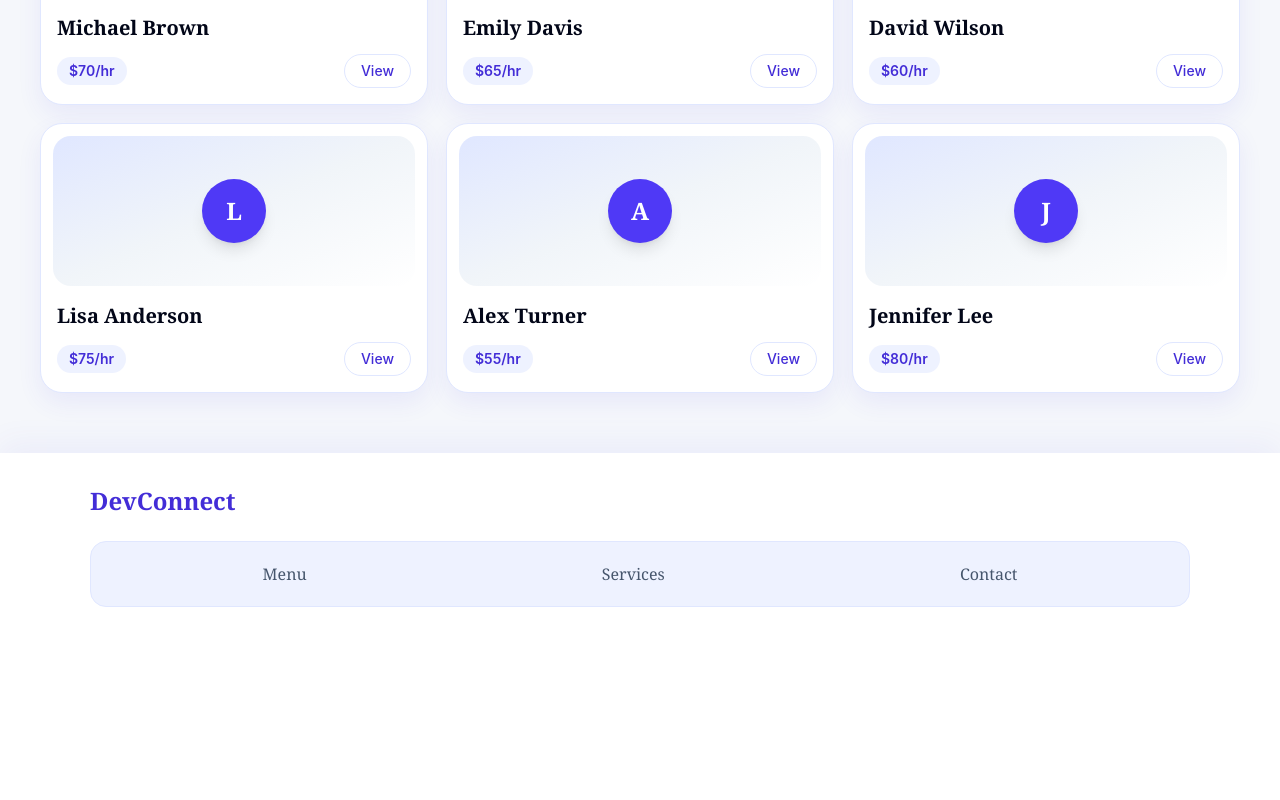
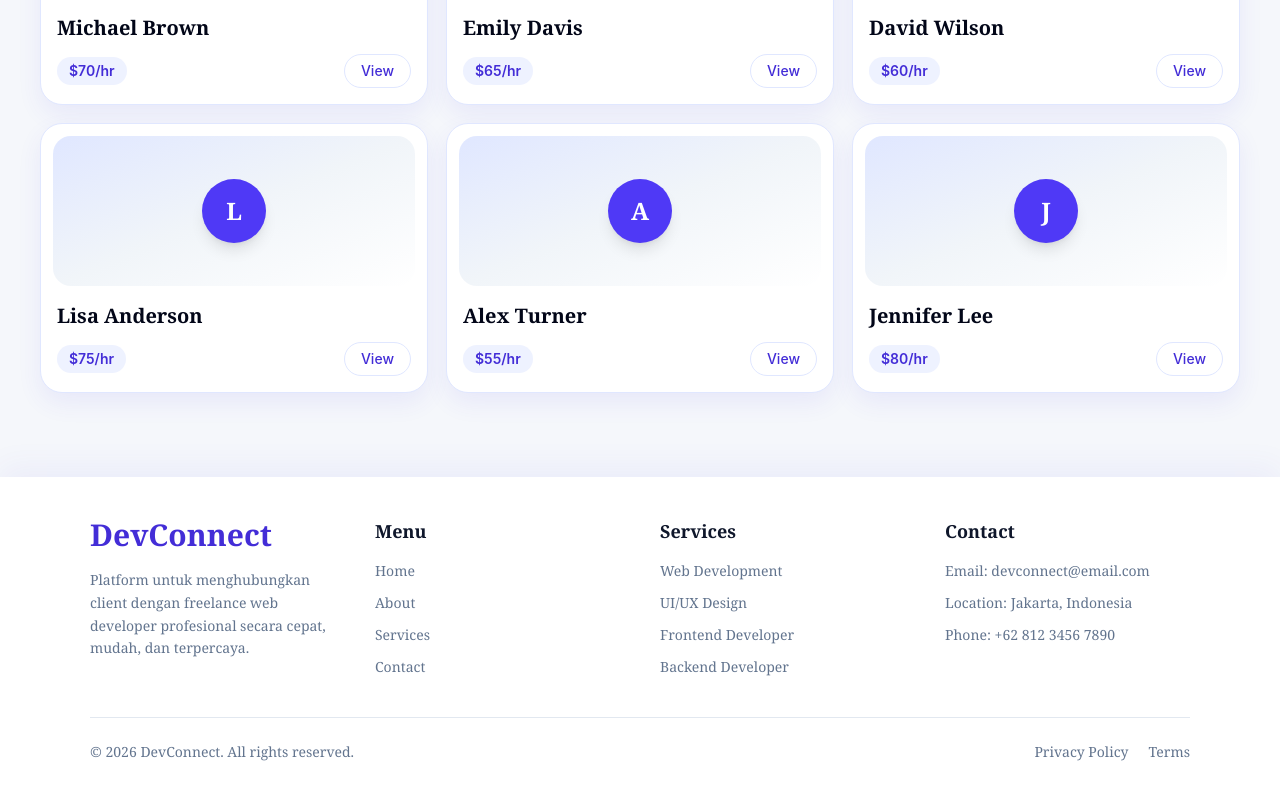
Before and after one commit to lutbagas/capstone-project, a Next.js app: page / in a window 1280 px wide. Shown: the part 1659-2459 px from the top of the page. Before the commit the page ends 2298 px from the top, so only its background shows below. Built offline with nearby package versions, Linux system fonts and the light colour scheme.

Commit message:
update ui footer

```diff
--- a/src/app/page.tsx
+++ b/src/app/page.tsx
@@ -107,21 +107,85 @@ function DeveloperCard({ data }: DeveloperCardProps) {
 
 function Footer() {
   return (
-    <footer className="mt-10 bg-white px-10 py-8 font-serif text-slate-950 shadow-[0_-10px_30px_rgba(79,70,229,0.06)]">
+    <footer className="mt-16 bg-white px-10 py-10 font-serif text-slate-950 shadow-[0_-10px_30px_rgba(79,70,229,0.06)]">
       <div className="mx-auto max-w-275">
-        <h3 className="text-2xl font-bold text-indigo-700">
-          DevConnect
-        </h3>
+        <div className="grid grid-cols-4 gap-10">
+          <div>
+            <h3 className="text-3xl font-bold text-indigo-700">
+              DevConnect
+            </h3>
 
-        <div className="mt-6 flex justify-around rounded-2xl border border-indigo-100 bg-indigo-50 px-6 py-5 text-slate-600">
-          <div className="cursor-pointer transition hover:text-indigo-700">
-            Menu
+            <p className="mt-4 text-sm leading-relaxed text-slate-500">
+              Platform untuk menghubungkan client dengan freelance web developer
+              profesional secara cepat, mudah, dan terpercaya.
+            </p>
           </div>
-          <div className="cursor-pointer transition hover:text-indigo-700">
-            Services
+
+          <div>
+            <h4 className="mb-4 text-lg font-semibold text-slate-900">
+              Menu
+            </h4>
+
+            <ul className="space-y-3 text-sm text-slate-500">
+              <li className="cursor-pointer transition hover:text-indigo-700">
+                Home
+              </li>
+              <li className="cursor-pointer transition hover:text-indigo-700">
+                About
+              </li>
+              <li className="cursor-pointer transition hover:text-indigo-700">
+                Services
+              </li>
+              <li className="cursor-pointer transition hover:text-indigo-700">
+                Contact
+              </li>
+            </ul>
           </div>
-          <div className="cursor-pointer transition hover:text-indigo-700">
-            Contact
+
+          <div>
+            <h4 className="mb-4 text-lg font-semibold text-slate-900">
+              Services
+            </h4>
+
+            <ul className="space-y-3 text-sm text-slate-500">
+              <li className="cursor-pointer transition hover:text-indigo-700">
+                Web Development
+              </li>
+              <li className="cursor-pointer transition hover:text-indigo-700">
+                UI/UX Design
+              </li>
+              <li className="cursor-pointer transition hover:text-indigo-700">
+                Frontend Developer
+              </li>
+              <li className="cursor-pointer transition hover:text-indigo-700">
+                Backend Developer
+              </li>
+            </ul>
+          </div>
+
+          <div>
+            <h4 className="mb-4 text-lg font-semibold text-slate-900">
+              Contact
+            </h4>
+
+            <ul className="space-y-3 text-sm text-slate-500">
+              <li>Email: devconnect@email.com</li>
+              <li>Location: Jakarta, Indonesia</li>
+              <li>Phone: +62 812 3456 7890</li>
+            </ul>
+          </div>
+        </div>
+
+        <div className="mt-10 flex items-center justify-between border-t border-slate-200 pt-6 text-sm text-slate-500">
+          <p>© 2026 DevConnect. All rights reserved.</p>
+
+          <div className="flex gap-5">
+            <span className="cursor-pointer transition hover:text-indigo-700">
+              Privacy Policy
+            </span>
+            <span className="cursor-pointer transition hover:text-indigo-700">
+              Terms
+            </span>
           </div>
         </div>
       </div>
```
